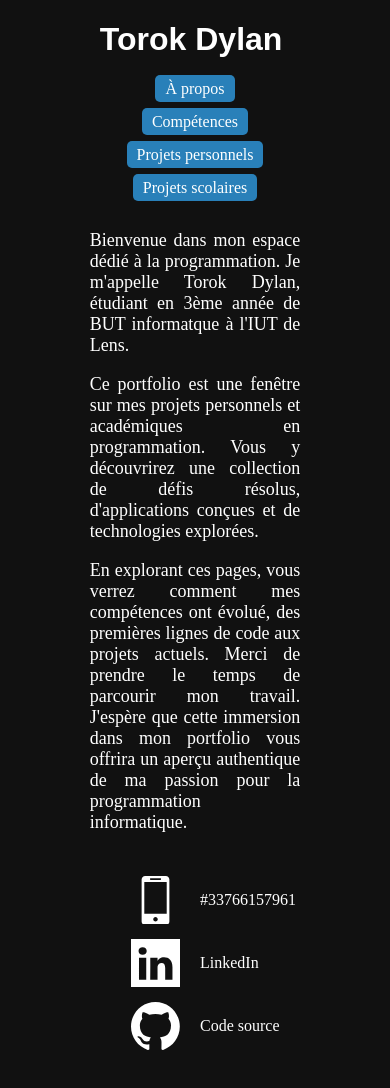
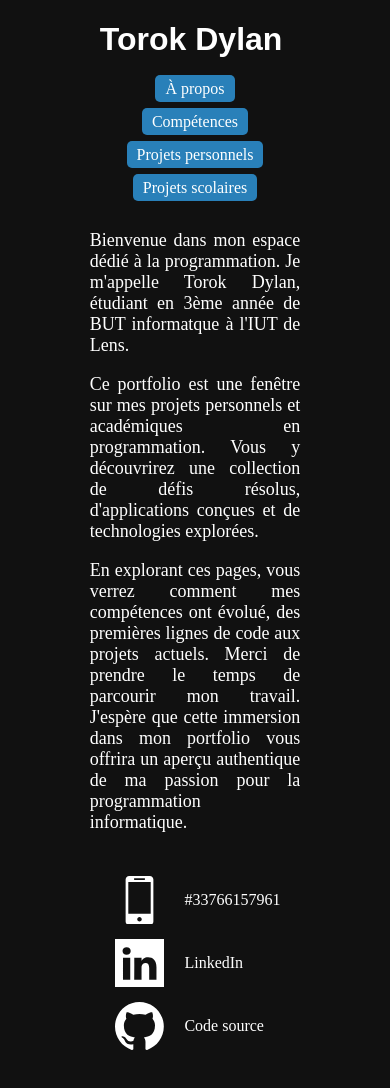
Before and after one commit to DylanTorok/CV-NextJS, a Next.js app: page / in a window 390 px wide. Shown: the top 1088 px of the page. Built offline with nearby package versions, Linux system fonts and the light colour scheme.

Commit message:
Déplacement footer téléphone

```diff
--- a/src/app/components/Footer/Footer.module.css
+++ b/src/app/components/Footer/Footer.module.css
@@ -51,7 +51,7 @@
   }
 
   .li {
-    width: 60%;
+    width: 64%;
     margin-bottom: 15px; /* Ajustement espacement entre les éléments li sur les petits écrans */
   }
 }
```
